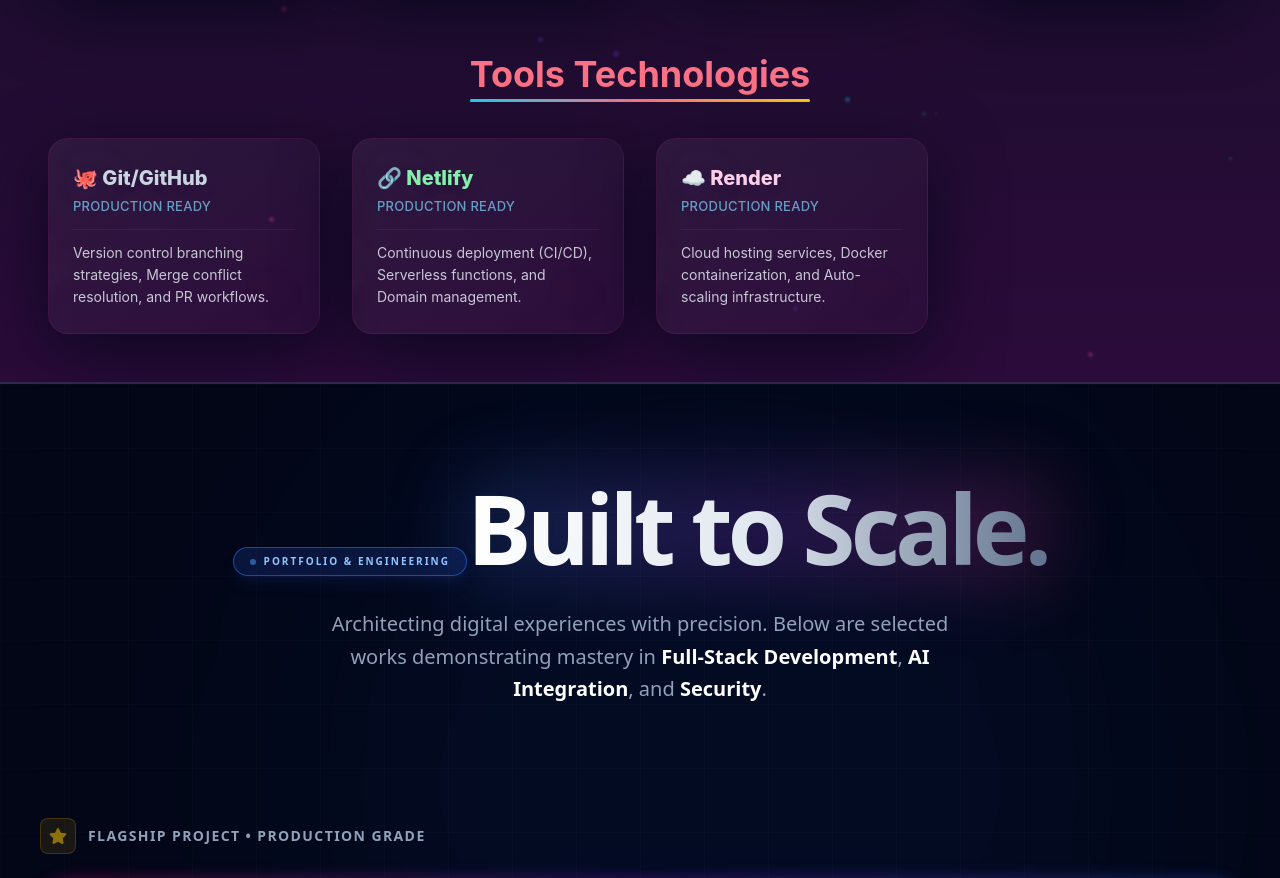
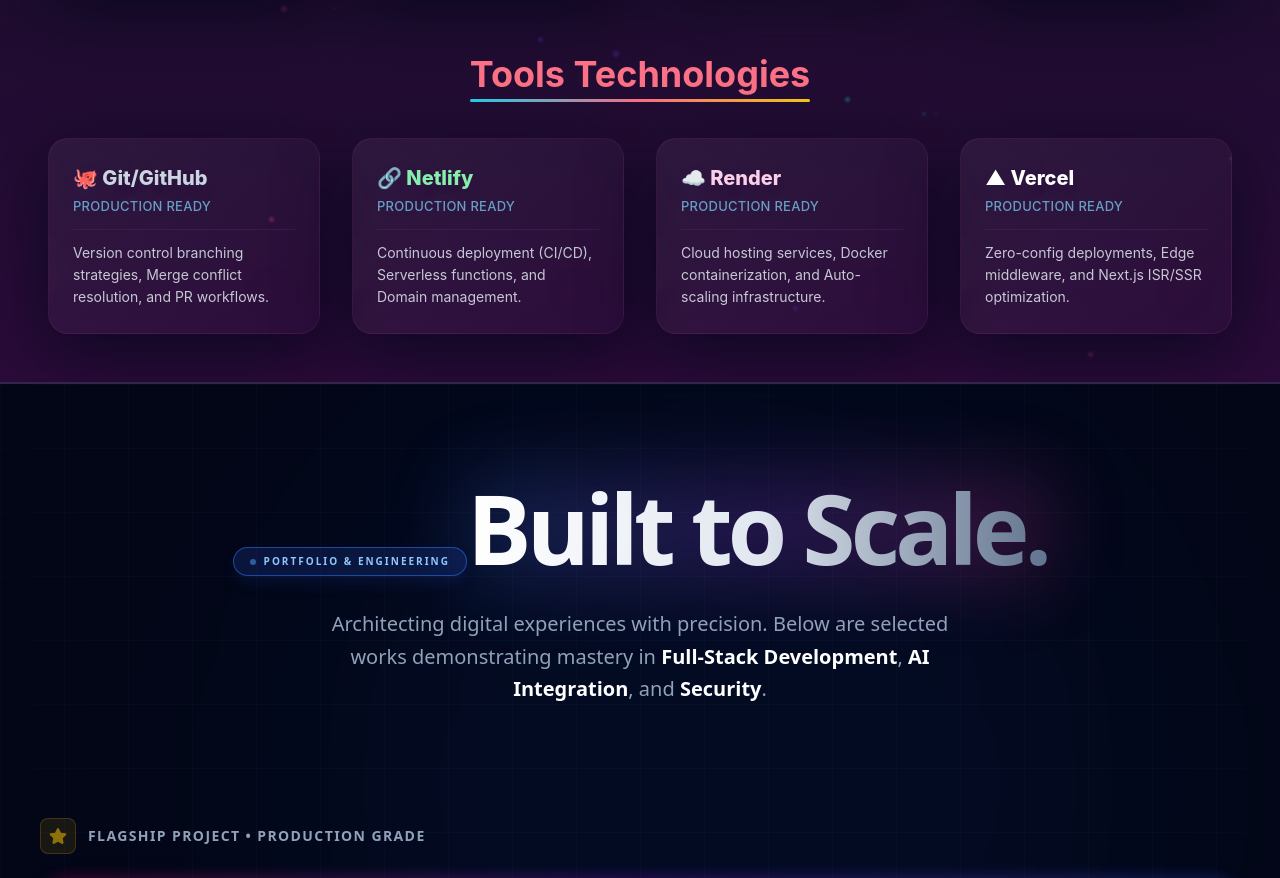
Before and after one commit to Gokulakrishna15/portfolio, a React (Vite) app: page / in a window 1280 px wide. Shown: the part 3900-4778 px from the top of the page. Built offline with nearby package versions, Linux system fonts and the light colour scheme.

Commit message:
Add Vercel to skills list with details

```diff
--- a/src/Skills.jsx
+++ b/src/Skills.jsx
@@ -84,6 +84,12 @@
       category: "Tools",
       details: "Cloud hosting services, Docker containerization, and Auto-scaling infrastructure."
     },
+    {
+      name: "▲ Vercel",
+      color: "var(--c-white)",
+      category: "Tools",
+      details: "Zero-config deployments, Edge middleware, and Next.js ISR/SSR optimization."
+    },
   ];
 
   const categories = ["Frontend", "Backend", "Tools"];
@@ -107,6 +113,7 @@
     "--c-gray": "#cbd5e1",
     "--c-green-soft": "#86efac",
     "--c-pink-soft": "#fbcfe8",
+    "--c-white": "#ffffff", // Added for Vercel
   };
 
   const particleCount = typeof window !== "undefined" && window.innerWidth < 640 ? 30 : 60;
```
